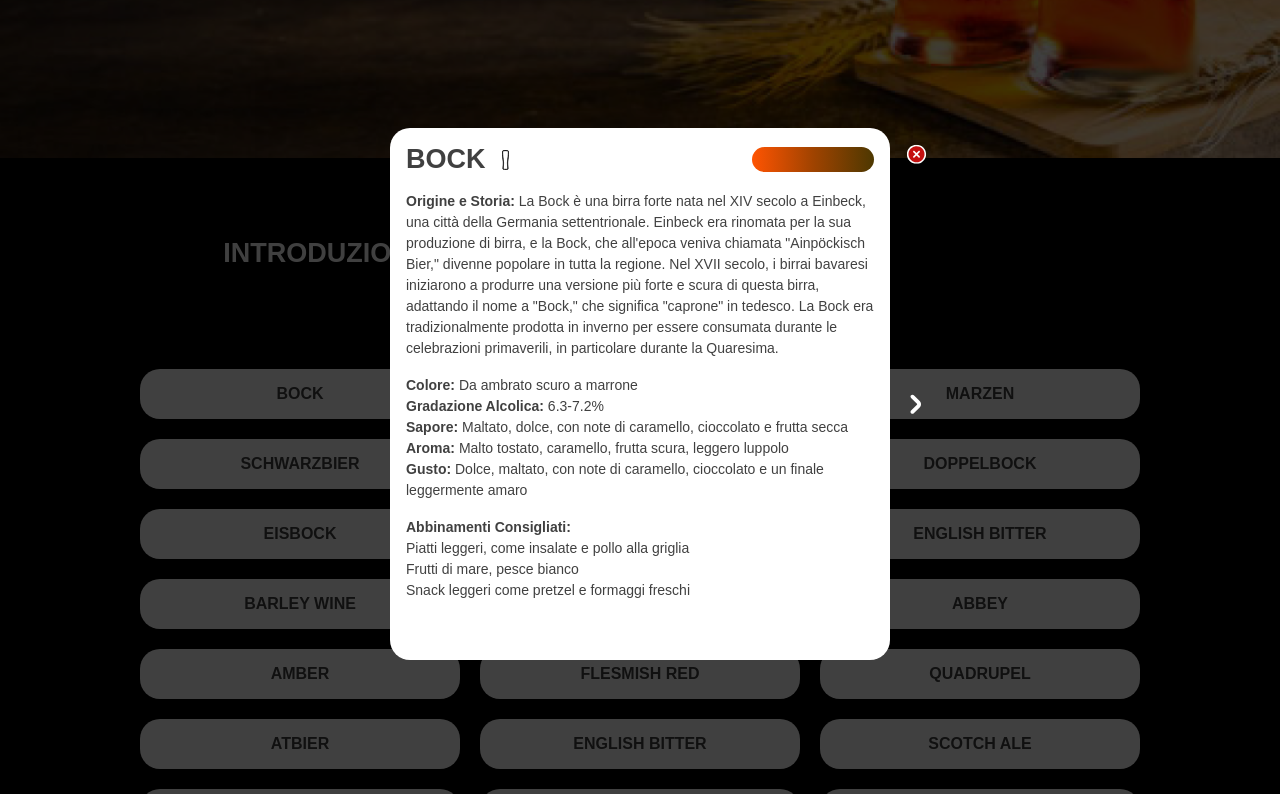
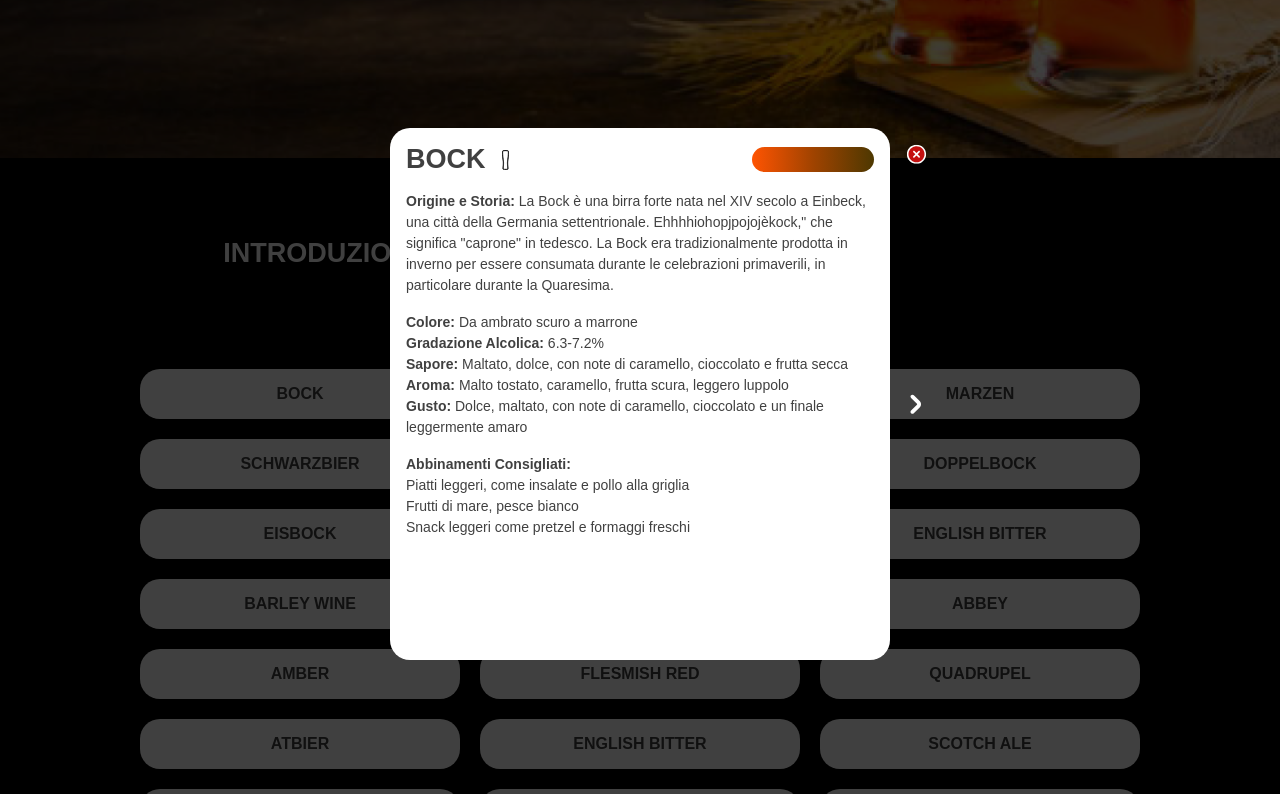
Before and after one commit to LorenzoLaManna3/alcolisti-noti, a plain HTML site: page pagine/birre/ambrate.html in a window 1280 px wide. Both pictures are taken after a click on the element "BOCK". Shown: the part 642-1436 px from the top of the page. Drawn offline with Linux system fonts and the light colour scheme; a web font is replaced by a local one.

Commit message:
0.1.7
0.1.7

```diff
--- a/pagine/birre/ambrate.html
+++ b/pagine/birre/ambrate.html
@@ -228,10 +228,7 @@
                     </div>
                     <div class="testomodale">
                         <p><b>Origine e Storia: </b>La Bock è una birra forte nata nel XIV secolo a Einbeck, una città
-                            della Germania settentrionale. Einbeck era rinomata per la sua produzione di birra, e la
-                            Bock, che all'epoca veniva chiamata "Ainpöckisch Bier," divenne popolare in tutta la
-                            regione. Nel XVII secolo, i birrai bavaresi iniziarono a produrre una versione più forte e
-                            scura di questa birra, adattando il nome a "Bock," che significa "caprone" in tedesco. La
+                            della Germania settentrionale. Ehhhhiohopjpojojèkock," che significa "caprone" in tedesco. La
                             Bock era tradizionalmente prodotta in inverno per essere consumata durante le celebrazioni
                             primaverili, in particolare durante la Quaresima.
                         </p>
```
